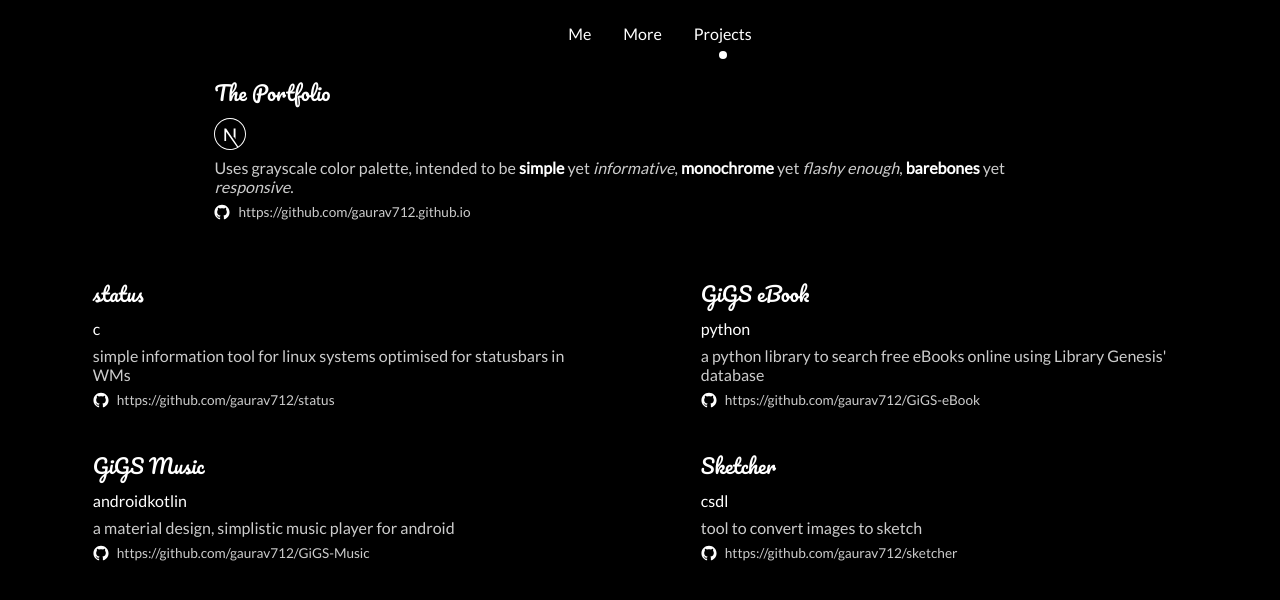
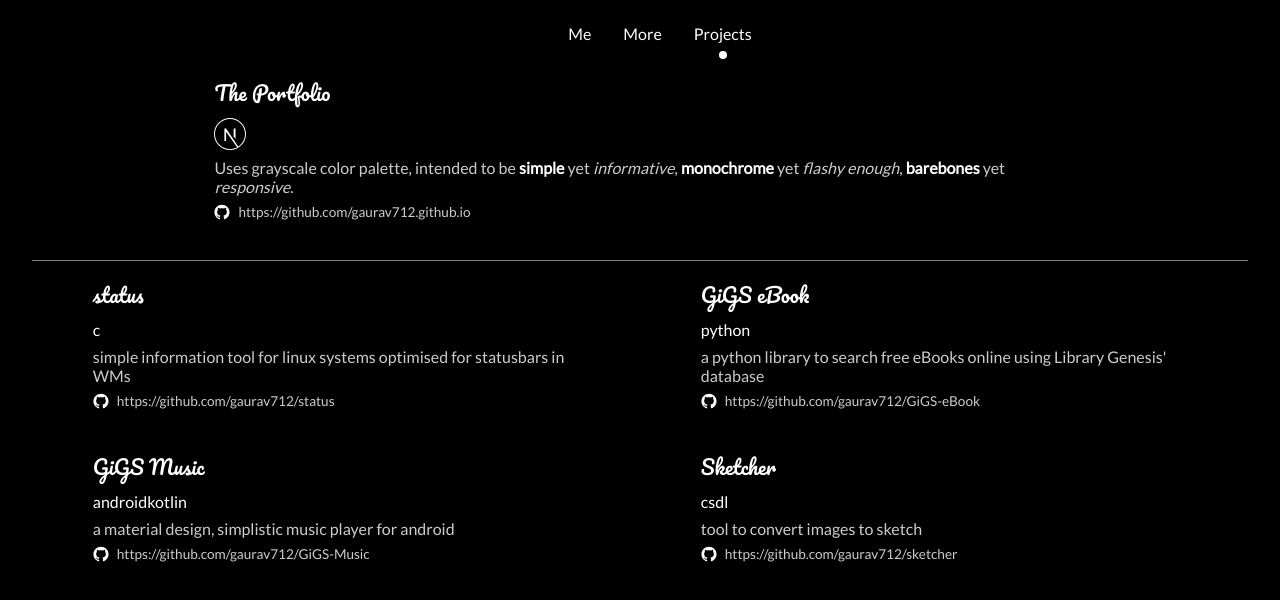
Before and after one commit to gaurav712/gaurav712.github.io, a Next.js app: page /projects in a window 1280 px wide. Shown: the top 600 px of the page. Built offline with nearby package versions, Linux system fonts and the light colour scheme.

Commit message:
add a divider between the projects and the portfolio info

```diff
--- a/pages/projects/styles.module.css
+++ b/pages/projects/styles.module.css
@@ -3,6 +3,7 @@
 }
 
 .projectsList {
+  border-top: 1px solid gray;
   display: grid;
   margin-top: 2.5rem;
   grid-template-columns: 1fr;
```
